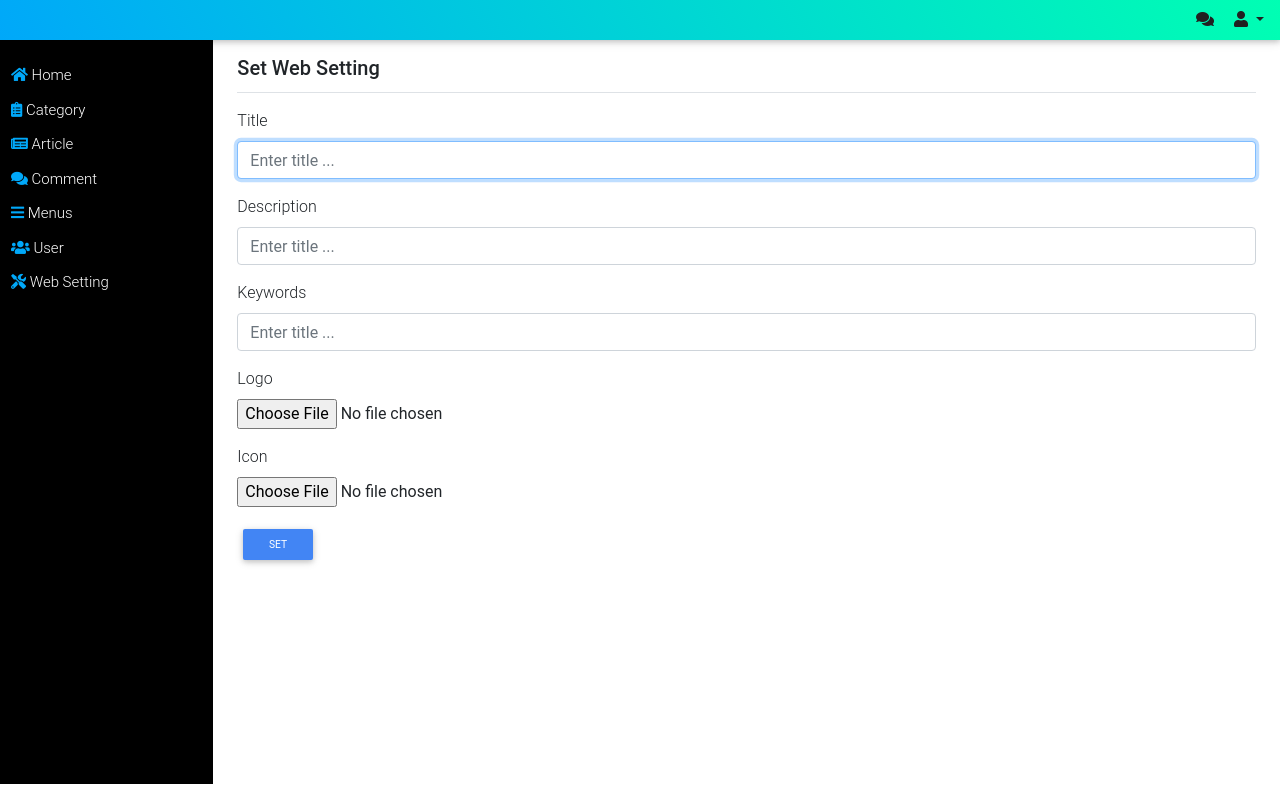
After one commit to arvinzarei/blog-cms, a PHP site: the page made by template/admin/web-setting/set.php in a window 1280 px wide. The commit adds this page. Run offline with PHP 8.4, Linux system fonts and the light colour scheme; the template is opened without the code that fills it, so the values that code supplies are empty; some libraries are stand-ins or nearby versions.

Commit message:
Create and Complete WebSetting Section

```diff
--- a/index.php
+++ b/index.php
@@ -2,10 +2,12 @@
 require_once ("admin-dashboard/Category.class.php");
 require_once ("admin-dashboard/Article.class.php");
 require_once ("admin-dashboard/Menu.class.php");
+require_once ("admin-dashboard/WebSetting.class.php");
 require_once ("admin-dashboard/CreateDB.php");
 use AdminDashboard\Category;
 use AdminDashboard\Article;
 use AdminDashboard\Menu;
+use AdminDashboard\WebSetting;
 use  DataBase\CreateDB;
 //
 //$createDB= new CreateDB();
@@ -97,3 +99,7 @@ uri('menu/store','Menu','store','POST');
 uri('menu/edit/{id}','Menu','edit');
 uri('menu/update/{id}','Menu','update','POST');
 uri('menu/delete/{id}','Menu','delete');
+//---------------WebSetting
+uri('web-setting','WebSetting','index');
+uri('web-setting/set','WebSetting','set');
+uri('web-setting/store','WebSetting','store','POST');
--- /dev/null
+++ b/template/admin/web-setting/set.php
@@ -0,0 +1,56 @@
+<?php
+require_once(realpath(dirname(__FILE__) . "/../layouts/head-tag.php"));
+?>
+
+    <section class="pt-3 pb-1 mb-2 border-bottom">
+        <h1 class="h5">Set Web Setting</h1>
+    </section>
+
+<section class="row my-3">
+    <section class="col-12">
+
+        <form method="post" action="http://localhost/admin-panel/web-setting/store" enctype="multipart/form-data">
+            <div class="form-group">
+                <label for="title">Title</label>
+                <input type="text" class="form-control" id="title" name="title" placeholder="Enter title ..." value="<?php if($setting !=null) echo $setting['title']; ?>" autofocus>
+            </div>
+
+            <div class="form-group">
+                <label for="description">Description</label>
+                <input type="text" class="form-control" id="description" name="description" placeholder="Enter title ..." value="<?php if($setting !=null) echo $setting['description']; ?>" autofocus>
+            </div>
+
+            <div class="form-group">
+                <label for="keywords">Keywords</label>
+                <input type="text" class="form-control" id="keywords" name="keywords" placeholder="Enter title ..." value="<?php if($setting !=null) echo $setting['keywords']; ?>" autofocus>
+            </div>
+
+
+           <div class="form-group">
+           <?php if($setting !=null){ ?>
+                    <img style="width: 100px;" src="<?php echo 'http://'.$_SERVER['HTTP_HOST'].'/admin-panel/'.$setting['logo']; ?>" alt="" >
+                <hr/>
+                <?php } ?>
+                <label for="logo">Logo</label>
+                <input type="file" id="logo" name="logo" class="form-control-file" autofocus>
+            </div>
+
+            <div class="form-group">
+            <?php if($setting !=null){ ?>
+                    <img style="width: 100px;" src="<?php echo 'http://'.$_SERVER['HTTP_HOST'].'/admin-panel/'.$setting['icon']; ?>" alt="" >
+                <hr/>
+                <?php } ?>
+                <label for="icon">Icon</label>
+                <input type="file" id="icon" name="icon" class="form-control-file" autofocus>
+            </div>
+
+            <button type="submit" class="btn btn-primary btn-sm">set</button>
+        </form>
+    </section>
+</section>
+
+
+
+<?php
+require_once(realpath(dirname(__FILE__) . "/../layouts/footer.php"));
+?>
```
Also changed, not shown: admin-dashboard/WebSetting.class.php (added, +53 -0 lines), template/admin/web-setting/index.php (added, +50 -0 lines).
